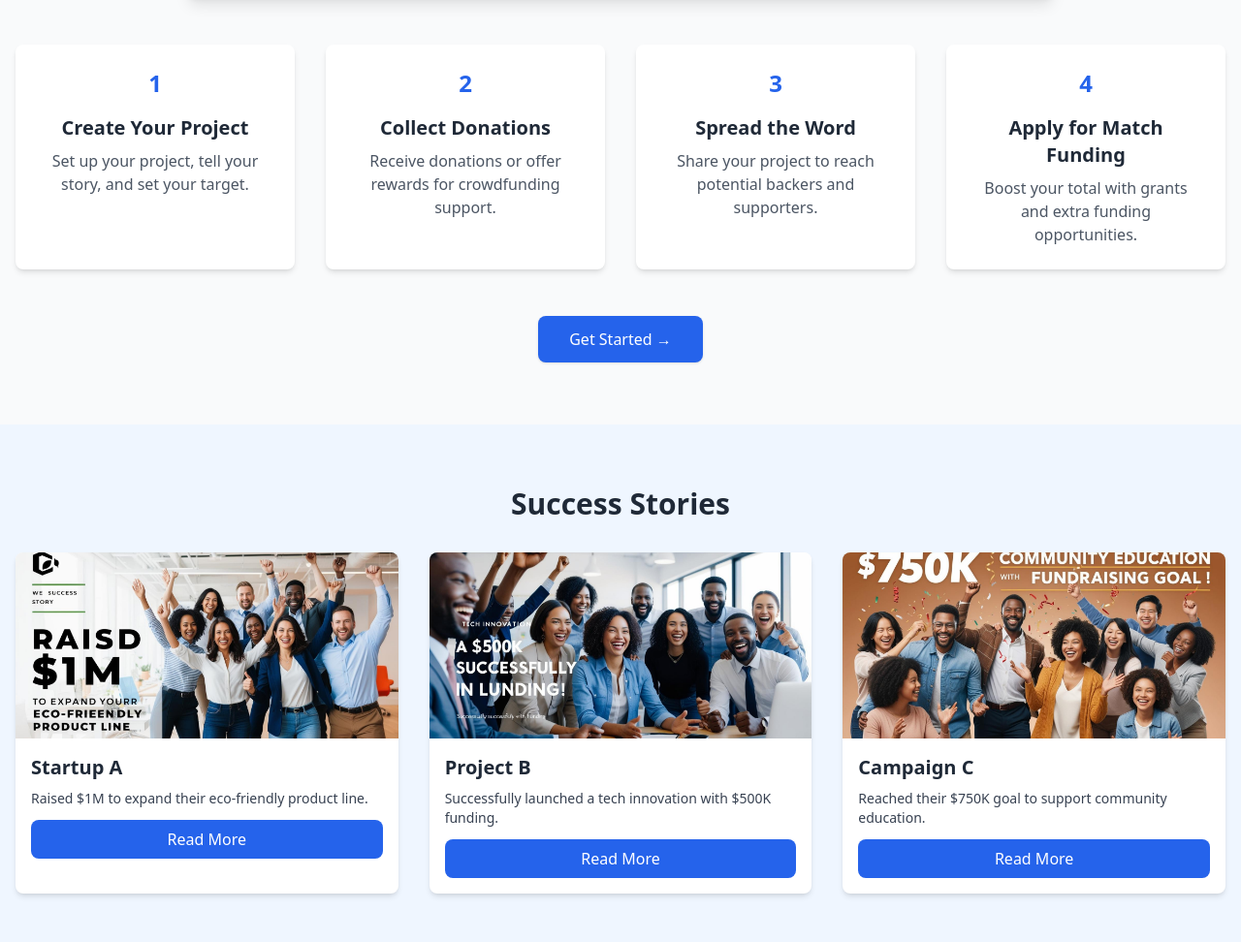
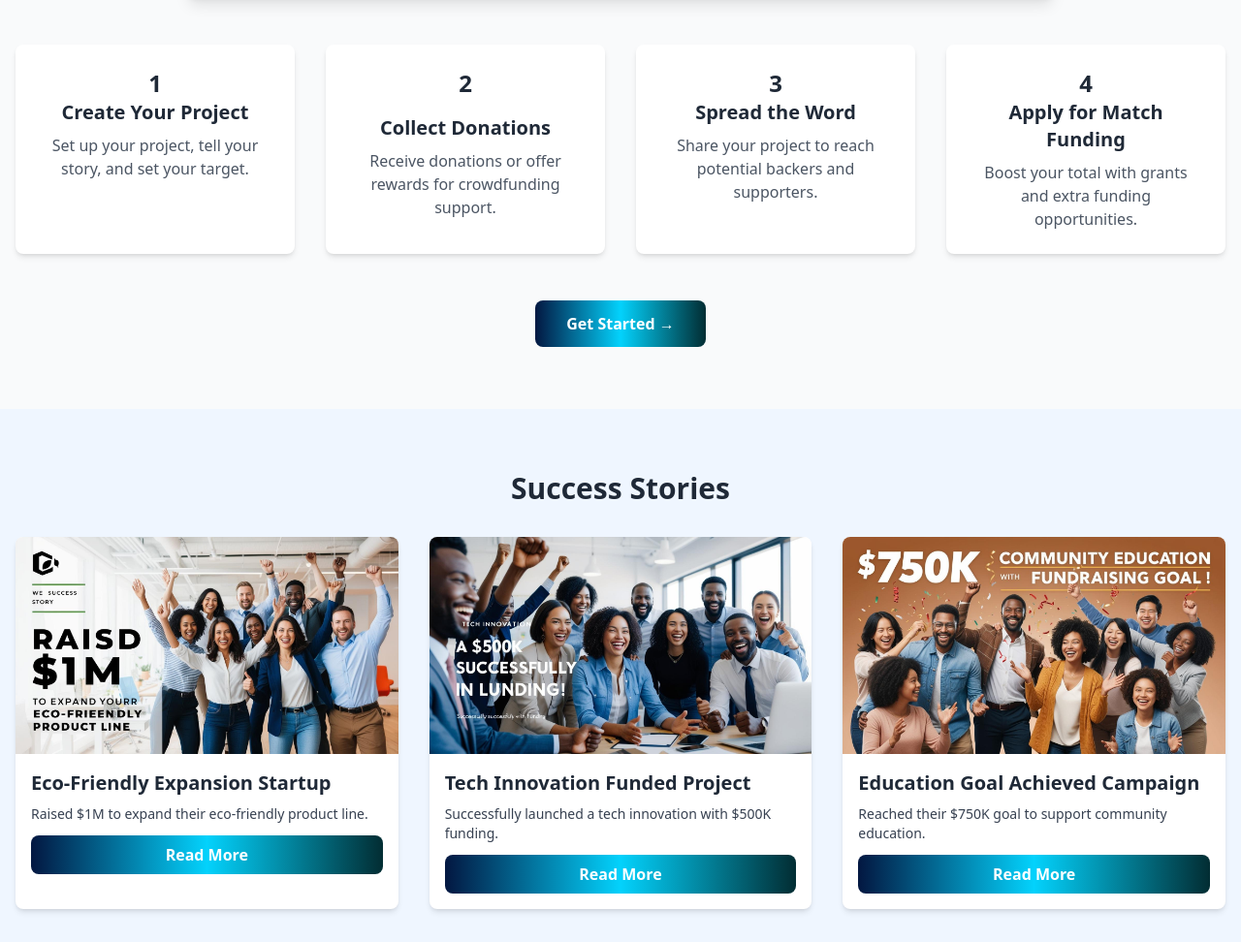
Before and after one commit to MogudumpuramNikitha/CrowdcubeApplicationClient, a React (Vite) app: page / in a window 1280 px wide. Shown: the part 2338-3310 px from the top of the page at 97% size. Built offline with nearby package versions, Linux system fonts and the light colour scheme; no server answers.

Commit message:
update button and the ui design

```diff
--- a/src/Component/Router/Router.jsx
+++ b/src/Component/Router/Router.jsx
@@ -2,6 +2,7 @@ import App from "../../App";
 import AddCampaign from "../../Pages/AddCampaign/AddCampaign";
 import AllCampaign from "../../Pages/AllCampaign/AllCampaign";
 import CampaignDetails from "../../Pages/CampaignDetails/CampaignDetails";
+import ComingSoon from "../../Pages/Comingsoon/ComingSoon";
 import Home from "../../Pages/Home/Home";
 import MyCampaign from "../../Pages/MyCampaign/MyCampaign";
 import MyDonations from "../../Pages/MyDonations/MyDonations";
@@ -69,6 +70,10 @@ const RoutersItems = [
           </PrivateRoute>
         ),
       },
+      {
+        path: "/comingsoon",
+        element: <ComingSoon />,
+      },
 
       // {
       //   path: "/donation-capaings",
--- a/src/Pages/Home/OurImpact.jsx
+++ b/src/Pages/Home/OurImpact.jsx
@@ -6,7 +6,7 @@ const OurImpact = () => {
       {" "}
       <section className="our-impact py-16 bg-gradient-to-r from-blue-50 via-white to-blue-50 dark:bg-gray-800 ">
         <div className="container mx-auto px-4">
-          <h2 className="text-4xl font-bold text-center text-blue-600 dark:text-blue-300 mb-12">
+          <h2 className="text-4xl font-bold text-center text-gray-900 dark:text-gray-900 mb-12">
             Our Impact
           </h2>
           <div className="grid grid-cols-1 md:grid-cols-2 lg:grid-cols-3 gap-8">
--- a/src/Pages/Home/RightPlace.jsx
+++ b/src/Pages/Home/RightPlace.jsx
@@ -1,4 +1,5 @@
 import React, { useRef } from "react";
+import { Link } from "react-router-dom";
 
 const RightPlace = () => {
   const videoRef = useRef(null); // Reference to the video element
@@ -36,7 +37,7 @@ const RightPlace = () => {
               {/* Play Button */}
               <div className="absolute inset-0 flex items-center justify-center">
                 <button
-                  onClick={handlePlay} // Call handlePlay when clicked
+                  onClick={handlePlay}
                   className="bg-white rounded-full p-4 shadow-md hover:shadow-lg transition"
                   aria-label="Play Video"
                 >
@@ -55,9 +56,9 @@ const RightPlace = () => {
 
           {/* Steps Flow */}
           <div className="steps-flow grid grid-cols-1 md:grid-cols-2 lg:grid-cols-4 gap-8">
-            {/* Step 1 */}
+            {/* Step 01 */}
             <div className="step-card text-center bg-white dark:bg-gray-700 dark:text-white shadow-md rounded-lg p-6">
-              <div className="step-number text-2xl font-bold text-blue-600 mb-4">
+              <div className="step-number text-2xl font-bold text-white-600mb-4">
                 1
               </div>
               <h3 className="text-xl font-semibold mb-2">
@@ -67,9 +68,9 @@ const RightPlace = () => {
                 Set up your project, tell your story, and set your target.
               </p>
             </div>
-            {/* Step 2 */}
+            {/* Step 02 */}
             <div className="step-card text-center bg-white dark:bg-gray-700 dark:text-white shadow-md rounded-lg p-6">
-              <div className="step-number text-2xl font-bold text-blue-600 mb-4">
+              <div className="step-number text-2xl font-bold text-white-600 mb-4">
                 2
               </div>
               <h3 className="text-xl font-semibold mb-2">Collect Donations</h3>
@@ -77,9 +78,9 @@ const RightPlace = () => {
                 Receive donations or offer rewards for crowdfunding support.
               </p>
             </div>
-            {/* Step 3 */}
+            {/* Step 03 */}
             <div className="step-card text-center bg-white dark:bg-gray-700 dark:text-white shadow-md rounded-lg p-6">
-              <div className="step-number text-2xl font-bold text-blue-600 mb-4">
+              <div className="step-number text-2xl font-bold text-white-600mb-4">
                 3
               </div>
               <h3 className="text-xl font-semibold mb-2">Spread the Word</h3>
@@ -87,9 +88,9 @@ const RightPlace = () => {
                 Share your project to reach potential backers and supporters.
               </p>
             </div>
-            {/* Step 4 */}
+            {/* Step 04 */}
             <div className="step-card text-center bg-white dark:bg-gray-700 dark:text-white shadow-md rounded-lg p-6">
-              <div className="step-number text-2xl font-bold text-blue-600 mb-4">
+              <div className="step-number text-2xl font-bold text-white-600mb-4">
                 4
               </div>
               <h3 className="text-xl font-semibold mb-2">
@@ -103,9 +104,11 @@ const RightPlace = () => {
 
           {/* CTA Button */}
           <div className="mt-12">
-            <button className="bg-blue-600 text-white px-8 py-3 rounded-lg shadow hover:bg-blue-700 transition">
-              Get Started →
-            </button>
+            <Link to="/comingsoon">
+              <button className="transition rounded-lg px-8 py-3   bg-gradient-to-r from-[#031741] via-[#03d2fc] to-[#022d33] text-white  text-center font-extrabold">
+                Get Started →
+              </button>
+            </Link>
           </div>
         </div>
       </section>
--- a/src/Pages/Home/RunningCampaigns.jsx
+++ b/src/Pages/Home/RunningCampaigns.jsx
@@ -41,14 +41,16 @@ const RunningCampaigns = ({ campaigns }) => {
                   {new Date(campaign.deadline).toLocaleDateString()}
                 </p>
                 <p className="text-gray-600 dark:text-gray-400 text-sm mb-4 h-10">
-                  <span className="font-semibold">Minimum Donation:</span> $
-                  {campaign.minDonation}
+                  <span className="font-semibold">Minimum Donation:</span>{" "}
+                  <span className="dark:text-green-400  text-gray-700 font-extrabold ml-3">
+                    ${campaign.minDonation}
+                  </span>
                 </p>
 
                 {/* CTA Button */}
                 <Link
                   to={`/campaign/${campaign._id}`}
-                  className="block text-center py-2 px-4 bg-blue-600 text-white font-semibold rounded-md hover:bg-blue-700 transition-colors duration-300"
+                  className="block  rounded-lg px-4 py-2   bg-gradient-to-r from-[#031741] via-[#03d2fc] to-[#022d33] text-white  text-center font-extrabold transition-colors duration-300"
                 >
                   See More
                 </Link>
--- a/src/Pages/Home/SuccessStoris.jsx
+++ b/src/Pages/Home/SuccessStoris.jsx
@@ -1,4 +1,5 @@
 import React from "react";
+import { Link } from "react-router-dom";
 
 const SuccessStoris = () => {
   return (
@@ -11,59 +12,65 @@ const SuccessStoris = () => {
             <img
               src="/assets/storis/storis01.jpg"
               alt="Story 1"
-              className="w-full h-48 object-cover"
+              className="w-full h-56 object-fill"
             />
             <div className="p-4">
-              <h3 className="text-xl font-semibold mb-2">Startup A</h3>
+              <h3 className="text-xl font-semibold mb-2">
+                Eco-Friendly Expansion Startup
+              </h3>
               <p className="text-gray-700  dark:text-white text-sm line-clamp-2 mb-3">
                 Raised $1M to expand their eco-friendly product line.
               </p>
-              <a
-                href="#"
-                className="block text-center text-white bg-blue-600 hover:bg-blue-700 transition rounded-lg px-4 py-2"
+              <Link
+                to="/comingsoon"
+                className="block transition rounded-lg px-4 py-2   bg-gradient-to-r from-[#031741] via-[#03d2fc] to-[#022d33] text-white  text-center font-extrabold"
               >
                 Read More
-              </a>
+              </Link>
             </div>
           </div>
-          {/* Story 2 */}
+          {/* Story 02 */}
           <div className="story-card bg-white dark:bg-gray-800 dark:text-white shadow-md rounded-lg overflow-hidden">
             <img
               src="/assets/storis/storis02.jpg"
               alt="Story 2"
-              className="w-full h-48 object-cover"
+              className="w-full h-56 object-fill"
             />
             <div className="p-4">
-              <h3 className="text-xl font-semibold mb-2">Project B</h3>
+              <h3 className="text-xl font-semibold mb-2">
+                Tech Innovation Funded Project
+              </h3>
               <p className="text-gray-700  dark:text-white text-sm line-clamp-2 mb-3">
                 Successfully launched a tech innovation with $500K funding.
               </p>
-              <a
-                href="#"
-                className="block text-center text-white bg-blue-600 hover:bg-blue-700 transition rounded-lg px-4 py-2"
+              <Link
+                to="/comingsoon"
+                className="block transition rounded-lg px-4 py-2   bg-gradient-to-r from-[#031741] via-[#03d2fc] to-[#022d33] text-white  text-center font-extrabold"
               >
                 Read More
-              </a>
+              </Link>
             </div>
           </div>
-          {/* Story 3 */}
+          {/* Story 03 */}
           <div className="story-card bg-white dark:bg-gray-800 dark:text-white shadow-md rounded-lg overflow-hidden">
             <img
               src="/assets/storis/storis03.jpg"
               alt="Story 3"
-              className="w-full h-48 object-cover"
+              className="w-full h-56 object-fill"
             />
             <div className="p-4">
-              <h3 className="text-xl font-semibold mb-2">Campaign C</h3>
+              <h3 className="text-xl font-semibold mb-2">
+                Education Goal Achieved Campaign
+              </h3>
               <p className="text-gray-700  dark:text-white text-sm line-clamp-2 mb-3">
                 Reached their $750K goal to support community education.
               </p>
-              <a
-                href="#"
-                className="block text-center text-white bg-blue-600 hover:bg-blue-700 transition rounded-lg px-4 py-2"
+              <Link
+                to="/comingsoon"
+                className="block transition rounded-lg px-4 py-2   bg-gradient-to-r from-[#031741] via-[#03d2fc] to-[#022d33] text-white  text-center font-extrabold"
               >
                 Read More
-              </a>
+              </Link>
             </div>
           </div>
         </div>
```
Also changed, not shown: src/Pages/CampaignDetails/CampaignDetails.jsx (+10 -6 lines), src/Pages/Comingsoon/ComingSoon.jsx (added, +67 -0 lines), public/assets/otherImage/comingSoon.jpg (added).
